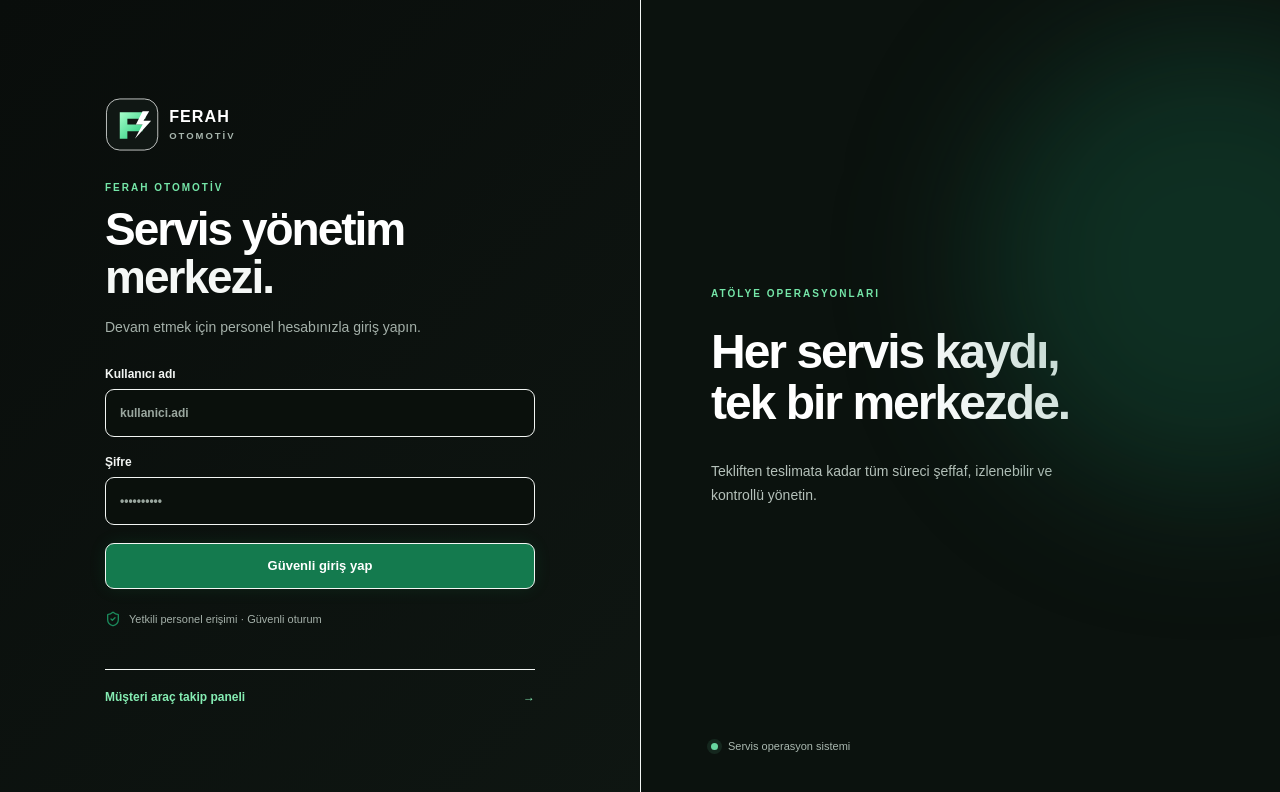
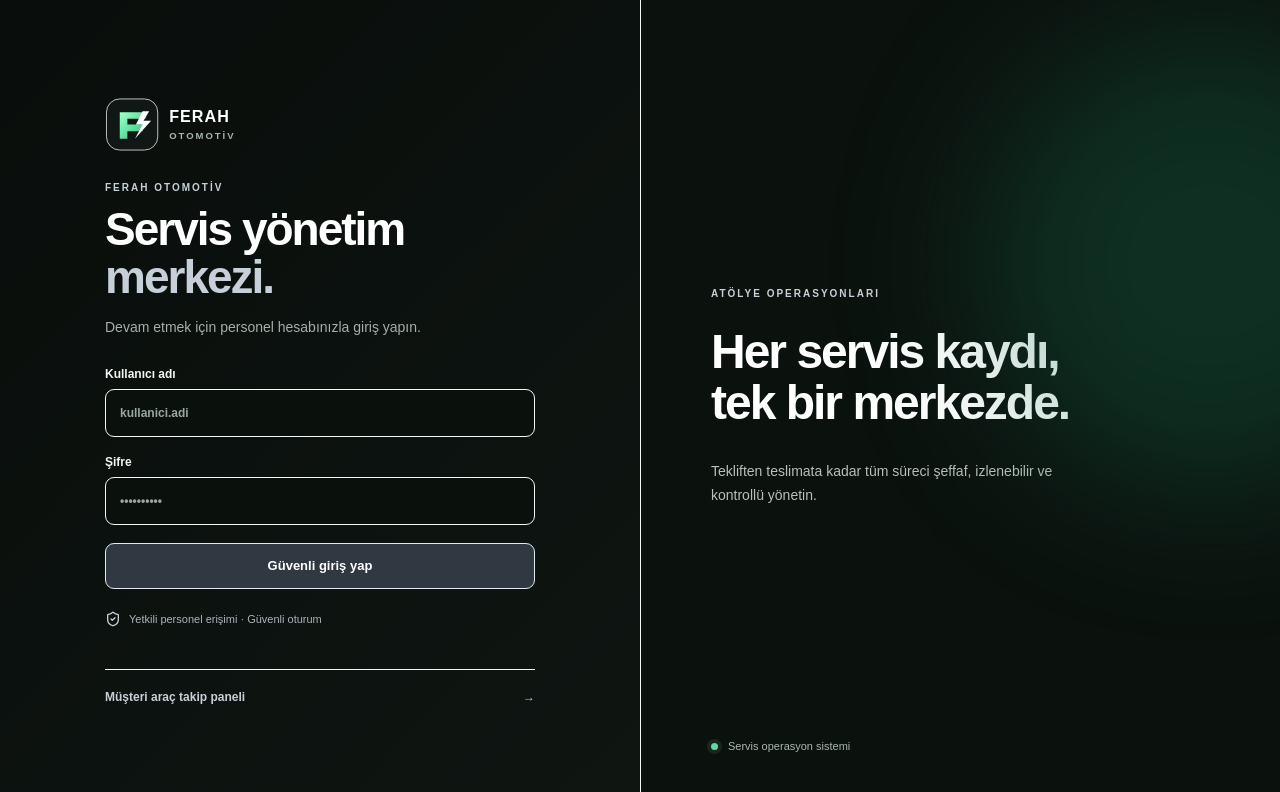
Before and after one commit to otoferah/carservice, a Next.js app: page /login in a window 1280 px wide. Shown: the top 792 px of the page. Built offline with nearby package versions, Linux system fonts and the light colour scheme.

Commit message:
Use monochrome theme and improve plate contrast

```diff
--- a/src/app/globals.css
+++ b/src/app/globals.css
@@ -288,3 +288,85 @@ button,.outline-button{color:#f4f7f5}
 .tracking-foot,.privacy-note{color:#aab7af!important}
 @media(min-width:851px){.stats-grid{grid-template-columns:repeat(4,minmax(0,1fr))}}
 .stat-card:before,.panel:before,.service-form:before,.saved-card:before,.detail-panel:before{-webkit-mask:linear-gradient(#fff 0 0) content-box,linear-gradient(#fff 0 0);-webkit-mask-composite:xor;mask-composite:exclude;z-index:2;padding:1px}
+
+
+/* ===== FERAH · MONOCHROME UI / GREEN ONLY ON ANIMATED FRAMES ===== */
+:root{
+ --green:#c4ccd3!important;
+ --lime:#e3e8ec!important;
+ --deep:#080b0e!important;
+ --ink:#f2f5f7!important;
+ --muted:#aab3bb!important;
+ --line:#f3f5f7!important;
+ --paper:#090c10!important;
+ --white:#11161b!important;
+}
+.eyebrow,.login-card h1 span,.secure-note svg,.text-link,.subtle-link,
+.bottom-hint svg,.detail-panel h2 svg,.tracking-foot svg,.privacy-note svg,
+.user-chip>svg,.count-pill,.success-message,.saved-success,
+.tracking-symbol,.note-icon,.status-pill i{
+ color:#c7d0d8!important;
+}
+.brand-mark,.brand-icon,.stat-icon,.stat-icon.green,.avatar,.top-avatar,
+.user-row-avatar,.tracking-symbol{
+ background:#202830!important;
+ color:#e3e8ec!important;
+}
+.primary-button,.tracking-input button{
+ background:#303942!important;
+ color:#fff!important;
+ border:1px solid #e4e9ed!important;
+ box-shadow:none!important;
+}
+.primary-button:hover,.tracking-input button:hover{background:#414b55!important}
+.side-link:hover,.side-link.active{
+ background:#202830!important;
+ color:#fff!important;
+ border-color:#e5e9ed!important;
+ box-shadow:inset 3px 0 #d5dde4!important;
+}
+.side-link.active{border-left-color:#d5dde4!important}
+.outline-button:hover{border-color:#d5dde4!important;color:#fff!important}
+input:focus,select:focus,textarea:focus,.field input:focus{
+ border-color:#d5dde4!important;
+ box-shadow:0 0 0 3px #d5dde422!important;
+}
+.team-option input,.active-toggle input{accent-color:#c7d0d8!important}
+.status-repairing,.status-testing,.status-ready,.status-delivered{
+ background:#252d35!important;color:#e1e7ec!important;
+}
+.status-ready{border-color:#d5dde4!important}
+.progress-track span{background:#c7d0d8!important}
+.timeline-dot{background:#c7d0d8!important;border-color:#333d47!important}
+.timeline-item:not(:last-child):before{background:#68737d!important}
+.money-positive{color:#e6ebef!important}
+.count-pill{background:#252d35!important}
+.result-note{border:1px solid #56616b!important}
+.tracking-symbol{background:#202830!important}
+.form-error,.expense-alert,.status-waiting,.status-quote{
+ color:#ffad62!important;
+}
+.expense-total,.money-negative,.expense-delete,.delete-service-button,.icon-button{
+ color:#ffad62!important;
+}
+/* License plate: high-contrast amber, distinct from vehicle description. */
+.panel tbody td:first-child b{
+ display:inline-block;
+ color:#ffd17d!important;
+ background:#302719!important;
+ border:1px solid #8e6b35!important;
+ border-radius:5px;
+ padding:4px 7px;
+ font-size:13px!important;
+ font-weight:800!important;
+ letter-spacing:.7px;
+ line-height:1.2;
+}
+.panel tbody td:first-child small{color:#c4ccd3!important}
+/* Keep green exclusively in the animated white/green template-frame stroke. */
+.stat-card:before,.panel:before,.service-form:before,.saved-card:before,.detail-panel:before{
+ background:linear-gradient(115deg,#f4f7f5 0%,#f4f7f5 24%,#25d985 48%,#f4f7f5 68%,#f4f7f5 100%)!important;
+}
+@media print{
+ .print-quote h3,.print-quote strong{color:#222!important}
+}
```
